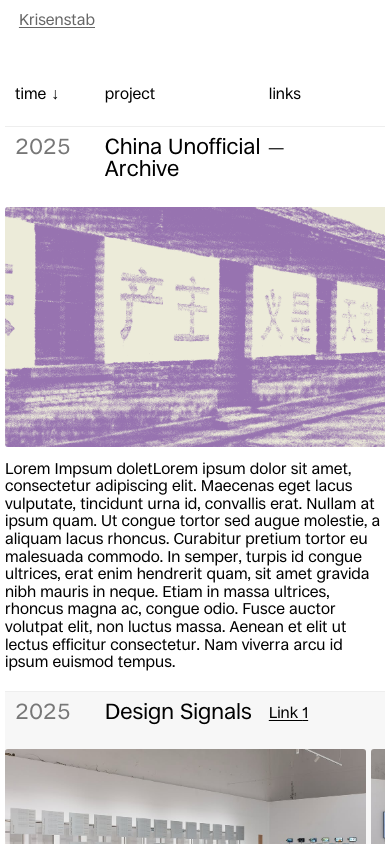
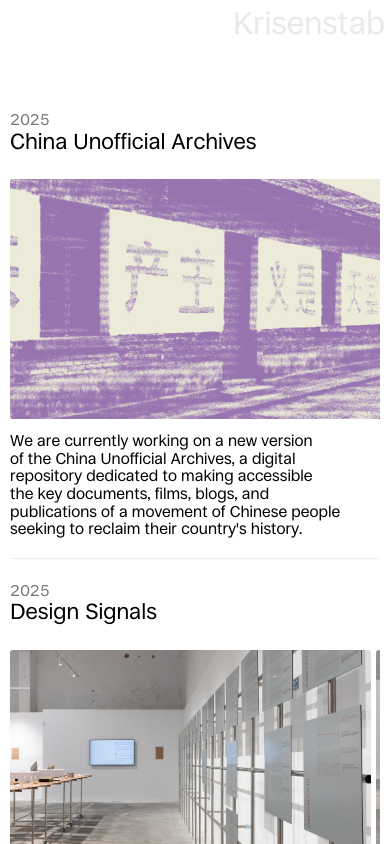
Before and after one commit to thometnanni/krisenstab, a SvelteKit app: page /projects in a window 390 px wide. Shown: the top 844 px of the page. Built offline with nearby package versions, Linux system fonts and the light colour scheme.

Commit message:
fix projects and css

```diff
--- a/src/lib/projects.js
+++ b/src/lib/projects.js
@@ -9,7 +9,9 @@
       "https://vantage.thometnanni.net/assets/demo_11-CFVEcSkp.png",
       "https://vantage.thometnanni.net/assets/demo_2-DYDR2NUG.png",
     ],
+    info: "Vantage is a tool designed for fact-checkers, investigative journalists, and Open Source Intelligencepractitioners – particularly those working independently or in smaller teams. The platform combines photomatching with support for geospatial data, videos and images, allowing users to verify content, reconstruct events and situate evidence.",
   },
+
   {
     date: "2025",
     title: "Unfolding the Archive",
@@ -20,7 +22,7 @@
       "/media/unfolding_2.png",
       "/media/unfolding_5.png",
     ],
-    info: "",
+    info: "Unfolding the Archive: New Dimensions of Access to Born-digital Architecture Collections is a research project conducted by Ania Molenda at Nieuwe Instituut between 2024-2025. It explored how affordances of born-digital design records could improve access to contemporary architecture collections in ways that are dynamic and networked, multimodal, and multivocal.",
   },
   {
     date: "2025",
@@ -28,14 +30,14 @@
     urls: [
       "https://faber.ro/eveniment/design-signals-expozitia-legaturi-chimice/",
     ],
-    media: ["/media/faber_1.jpg", "/media/faber_2.jpg", "/media/faber_3.jpg"],
-    info: "",
+    media: ["/media/faber_3.jpg", "/media/faber_2.jpg", "/media/faber_1.jpg"],
+    info: "Romania’s chemical industry underwent a significant transformation following the collapse of communist rule. Initially, the sector focused on high-volume, low-complexity exports. However, after 2000, this strategy shifted, with branches like automotive chemicals, rubber production, and plastic packaging emerging as key export drivers. Simultaneously, many other sectors remained reliant on imports. This installation presents this shift through a digital layer and  coupling it with a collection of 39 metallic tiles. ",
   },
   {
     date: "2025",
-    title: "China Unofficial Archive",
+    title: "China Unofficial Archives",
     urls: [],
     media: ["/media/cua_1.png", "/media/cua_3.png", "/media/cua_4.png"],
-    info: "Lorem Impsum doletLorem ipsum dolor sit amet, consectetur adipiscing elit. Maecenas eget lacus vulputate, tincidunt urna id, convallis erat. Nullam at ipsum quam. Ut congue tortor sed augue molestie, a aliquam lacus rhoncus. Curabitur pretium tortor eu malesuada commodo. In semper, turpis id congue ultrices, erat enim hendrerit quam, sit amet gravida nibh mauris in neque. Etiam in massa ultrices, rhoncus magna ac, congue odio. Fusce auctor volutpat elit, non luctus massa. Aenean et elit ut lectus efficitur consectetur. Nam viverra arcu id ipsum euismod tempus.",
+    info: "We are currently working on a new version of the China Unofficial Archives, a digital repository dedicated to making accessible the key documents, films, blogs, and publications of a movement of Chinese people seeking to reclaim their country's history.",
   },
 ];
--- a/src/routes/+layout.svelte
+++ b/src/routes/+layout.svelte
@@ -1,16 +1,17 @@
 <article>
-  <div class="meta">
+  <aside class="meta">
     <div class="time">
-      <a href="/">Krisenstab</a> <br /> <br />
+      <a href="/" class="krisenstab-logo">Krisenstab</a>
     </div>
 
-    <!-- <div class="time">
+    <!--
+    <div class="time">
       <a href="/projects">Projects</a><br />
-      <a href="https://krisenstab.substack.com/" target="_blank">Writings</a>
-      <br /> <br />
+      <a href="https://krisenstab.substack.com/" target="_blank">Writings</a><br /><br />
       <a href="/letters">Letters</a>
-    </div> -->
-  </div>
+    </div>
+    -->
+  </aside>
 
   <section>
     <slot />
@@ -21,75 +22,70 @@
   article {
     display: flex;
     gap: 10px;
-    min-height: 100%;
     max-width: 1920px;
+    overflow: visible;
   }
 
-  article > .meta {
-    padding-bottom: 10px;
-    flex: 0 0 var(--col1);
-    position: unset;
+  .meta {
+    position: sticky;
+    top: 0;
+    align-self: flex-start;
+    width: 100px;
+    max-width: 80px;
+    min-height: 100svh;
+    border-right: 1px dashed #ccc;
+    background: #fff;
 
-    /* display: block; */
+    display: flex;
+    flex-direction: column;
+    justify-content: flex-end;
+    align-items: center;
+
+    font-size: 1rem;
+    line-height: 14px;
+    flex-wrap: wrap;
+    align-content: center;
+  }
+
+  .time {
+    padding: 5px;
+    opacity: 0.6;
+    line-height: 1.2;
+    display: flex;
+    align-items: flex-end;
+    width: 100%;
+    position: static;
+  }
+
+  .krisenstab-logo {
+    display: block;
+    transform: rotate(270deg);
+    color: gainsboro;
+    text-decoration: none;
+    font-size: 4rem;
+    margin: 10px 0;
+    white-space: nowrap;
+    width: 100%;
+    text-align: left;
+  }
+
+  .krisenstab-logo:hover {
+    text-decoration: underline;
+    text-decoration-color: blue;
+    text-decoration-thickness: 1px;
+    text-underline-offset: 5px;
   }
 
   section {
-    flex: 0 0 800px;
-    overflow-x: visible;
-    max-height: none;
-    overflow: hidden;
-  }
-
-  .meta {
-    background-color: white;
-    display: flex;
-    font-size: 1rem;
-    line-height: 14px;
-    align-items: flex-end;
-    flex-wrap: wrap;
-    align-content: space-between;
-    position: sticky;
-    top: 0;
-    /* height: 100vh; */
-    max-height: 100dvh;
-    width: 100%;
-    max-width: 100px;
-    border-right: 1px dashed #ccc;
-  }
-
-  @media only screen and (max-width: 800px) {
-    .meta {
-      display: block;
-      flex: 0 0 10px !important;
-      flex-direction: row-reverse;
-      text-align: right;
-      align-items: flex-start;
-      border-right: none;
-    }
-  }
-
-  .time {
-    padding: 10px 10px;
-    opacity: 0.6;
-    line-height: 1.2;
-  }
-
-  .time p {
-    padding: 0;
-    margin-bottom: 0;
-  }
-
-  section {
-    flex: 1;
+    flex: 1 1 auto;
     overflow: visible;
     max-height: none;
   }
 
   p {
-    margin: 0;
-    margin-bottom: 1ex;
+    margin: 0 0 1ex 0;
     font-weight: normal;
-    color: black;
+    color: #000;
   }
 
   @media (max-width: 800px) {
@@ -98,14 +94,27 @@
       padding: 5px;
     }
 
+    .meta {
+      position: static;
+      width: 100%;
+      max-width: none;
+      min-height: auto;
+      border-right: none;
+      margin-bottom: 50px;
+    }
+
+    .krisenstab-logo {
+      transform: rotate(0deg);
+      font-size: 2rem;
+      text-align: right;
+      margin: 0;
+      padding: 0;
+    }
+    .time {
+      padding: 0;
+    }
     section {
       max-width: 100%;
-      overflow: visible;
-      max-height: none;
-    }
-
-    .time {
-      padding: 5px 10px;
     }
   }
 </style>
--- a/src/routes/projects/+page.svelte
+++ b/src/routes/projects/+page.svelte
@@ -34,28 +34,12 @@
 </script>
 
 <main class="archive">
-  <div class="row header">
-    <div class="col time">time <span class="small">↓</span></div>
-    <div class="col project">project</div>
-    <div class="col link">links</div>
-  </div>
-
   <div class="rows">
     {#each sorted as p (p.title)}
       <div>
         <div class="row">
           <time class="col time">{formatDate(p.date)}</time>
           <div class="col project">{p.title}</div>
-          <div class="col link">
-            {#if Array.isArray(p.urls) && p.urls.length > 0}
-              {#each p.urls as url, i}
-                <a href={url} target="_blank" rel="noopener">Link {i + 1}</a
-                >{i < p.urls.length - 1 ? ", " : ""}
-              {/each}
-            {:else}
-              —
-            {/if}
-          </div>
         </div>
         {#if p.media?.length > 0}
           <div class="media">
@@ -64,7 +48,19 @@
             {/each}
           </div>
         {/if}
-        <div class="info-block">{p.info || "—"}</div>
+        <div class="info">
+          <div>
+            {p.info}
+          </div>
+          <div class="col link">
+            {#if Array.isArray(p.urls) && p.urls.length > 0}
+              {#each p.urls as url, i}
+                <a href={url} target="_blank" rel="noopener">Link {i + 1}</a
+                >{i < p.urls.length - 1 ? ", " : ""}
+              {/each}
+            {/if}
+          </div>
+        </div>
       </div>
     {/each}
   </div>
@@ -72,40 +68,22 @@
 
 <style>
   .archive {
-    --time-col: 180px;
-    --link-col: 120px;
-    --info-col: 160px;
     font-size: 1.4rem;
     line-height: 1.4rem;
+    padding: 5px;
   }
 
   .row {
-    display: grid;
-    grid-template-columns: var(--time-col) 1fr var(--link-col) var(--info-col);
     gap: 5px;
     align-items: start;
     text-align: left;
-    padding: 10px;
     padding-bottom: 20px;
   }
 
-  .row.header {
-    background: white;
+  .link {
     font-size: 1rem;
-  }
-
-  .row.header > * {
-    word-break: break-word;
-    display: flex;
-    align-items: center;
-    gap: 5px;
-  }
-
-  .rows > div:nth-child(odd) {
-    background: #fff;
-  }
-  .rows > div:nth-child(even) {
-    background: #f7f7f7;
+    padding: 10px 0;
+    border-bottom: 1px solid #eee;
   }
 
   .col {
@@ -113,20 +91,15 @@
     word-break: break-word;
   }
 
-  .row:not(.header) .col.time {
+  .row .col.time {
     color: #777;
+    font-size: 1rem;
     font-variant-numeric: tabular-nums;
   }
 
   .col.project,
   .col.link {
     color: #000;
-  }
-
-  .row:not(.header) .col.link,
-  .small {
-    font-size: 1rem;
-    align-items: center;
   }
 
   .media {
@@ -141,13 +114,14 @@
     box-sizing: border-box;
   }
 
-  .info-block {
+  .info {
     width: 100%;
+    max-width: 840px;
     padding: 8px 0 20px 0;
+    padding-bottom: 20px;
     color: #000;
     font-size: 1rem;
     line-height: 1.2rem;
-    border-bottom: 1px solid #eee;
   }
 
   img {
@@ -162,19 +136,13 @@
       overflow-x: hidden;
     }
 
-    .row,
-    .row.header {
-      grid-template-columns:
-        clamp(72px, 22vw, var(--time-col))
-        minmax(160px, 1fr)
-        clamp(120px, 42vw, var(--link-col))
-        clamp(90px, 32vw, var(--info-col));
+    .row {
       gap: 4px;
       width: 100%;
     }
 
     .media,
-    .info-block {
+    .info {
       width: 100%;
       font-size: 1rem;
       line-height: 1.1rem;
@@ -183,14 +151,4 @@
       min-width: 0;
     }
   }
-
-  @media (max-width: 764px) {
-    /* .row.header {
-      display: none;
-    } */
-
-    .row.header ~ * {
-      border-top: 1px solid #eee;
-    }
-  }
 </style>
--- a/static/style.css
+++ b/static/style.css
@@ -5,10 +5,15 @@
   --col1: 120px;
 }
 
+html,
+body {
+  overscroll-behavior: none;
+}
+
 body {
   font-family: "Ronzino", Helvetica, Arial, sans-serif;
-  font-size: 24px;
-  line-height: 32px;
+  font-size: 28px;
+  line-height: 36px;
   padding: 0;
   margin: 0;
   text-rendering: geometricPrecision;
```
